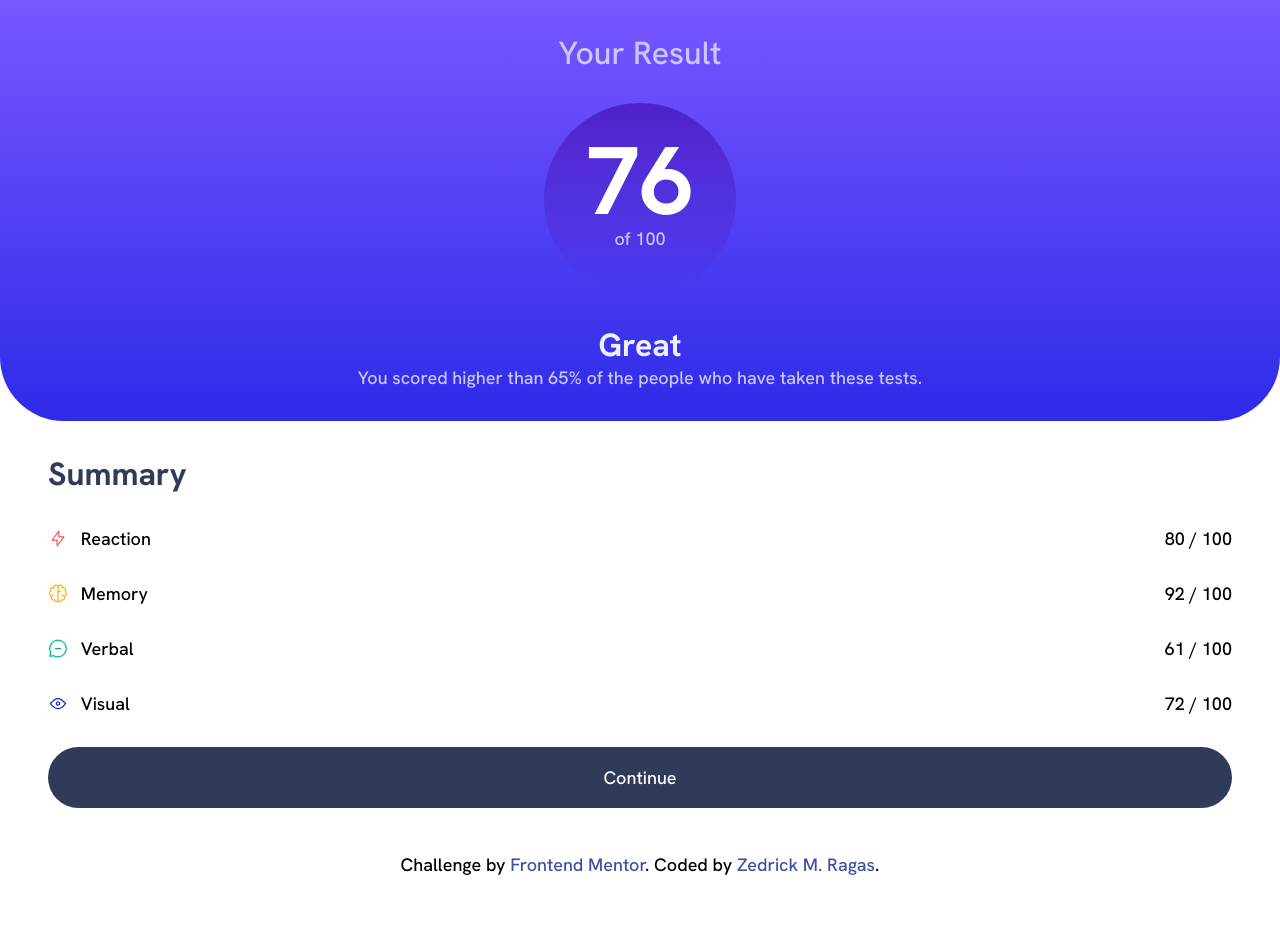
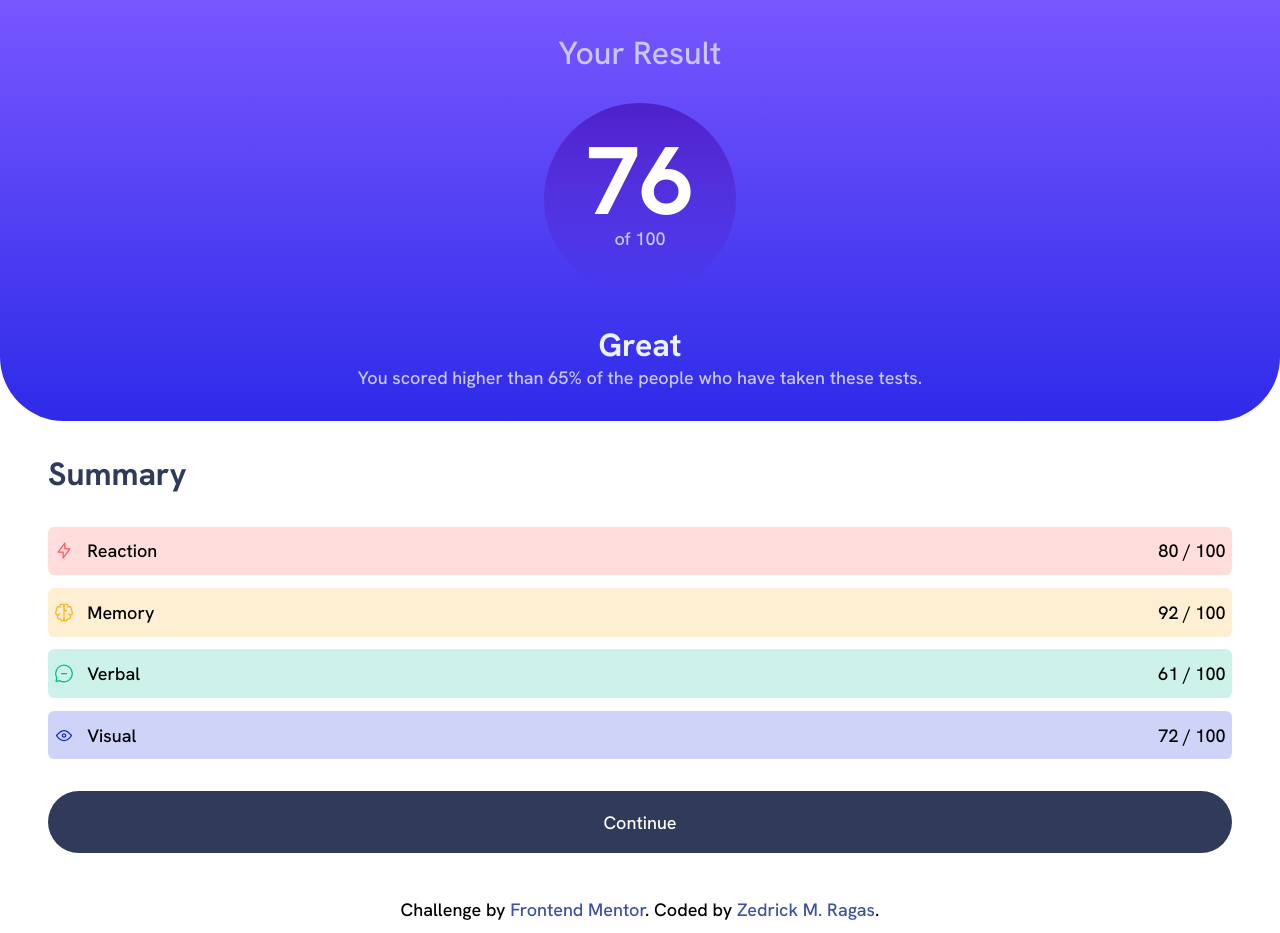
Before and after one commit to zdotdev/Frontend-Mentor-Results-summary-component, a plain HTML site: page index.html in a window 1280 px wide. Before the commit the page ends 889 px from the top, so only its background shows below. Drawn offline with Linux system fonts and the light colour scheme.

Commit message:
ul>li background update

```diff
--- a/index.html
+++ b/index.html
@@ -33,11 +33,11 @@
       </div>
       <div class="summary">
         <h1>Summary</h1>
-        <ul>
-          <li><img src="assets/images/icon-reaction.svg" alt="Reaction Img"><span class="item1">Reaction<span>80 / 100</span></span></li>
-          <li><img src="assets/images/icon-memory.svg" alt="Memory Img"><span class="item2">Memory<span>92 / 100</span></span></li>
-          <li><img src="assets/images/icon-verbal.svg" alt="Verbal Img"><span class="item3">Verbal<span>61 / 100</span></span></li>
-          <li><img src="assets/images/icon-visual.svg" alt="VIsual Img"><span class="item4">Visual<span>72 / 100</span></span></li>
+        <ul style="display: flex; flex-direction: column; gap: .8rem;">
+          <li style="background-color: hsla(0, 100%, 67%, 20%); padding: .8rem .4rem; border-radius: .4rem;"><img src="assets/images/icon-reaction.svg" alt="Reaction Img"><span class="item1">Reaction<span>80 / 100</span></span></li>
+          <li style="background-color: hsla(39, 100%, 56%, 20%); padding: .8rem .4rem; border-radius: .4rem;"><img src="assets/images/icon-memory.svg" alt="Memory Img"><span class="item2">Memory<span>92 / 100</span></span></li>
+          <li style="background-color: hsla(166, 100%, 37%, 20%); padding: .8rem .4rem; border-radius: .4rem;"><img src="assets/images/icon-verbal.svg" alt="Verbal Img"><span class="item3">Verbal<span>61 / 100</span></span></li>
+          <li style="background-color: hsla(234, 85%, 45%, 20%); padding: .8rem .4rem; border-radius: .4rem;"><img src="assets/images/icon-visual.svg" alt="VIsual Img"><span class="item4">Visual<span>72 / 100</span></span></li>
         </ul>
         <a href="https://github.com/zdotdev">Continue</a>
       </div>
```
